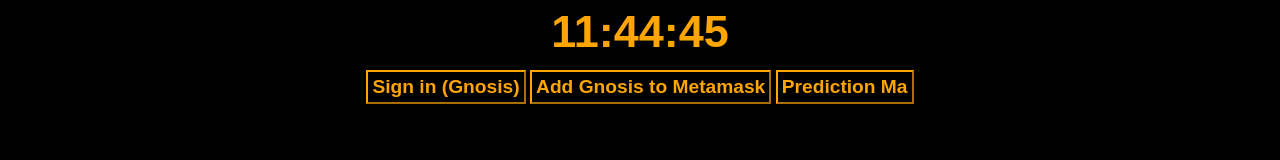
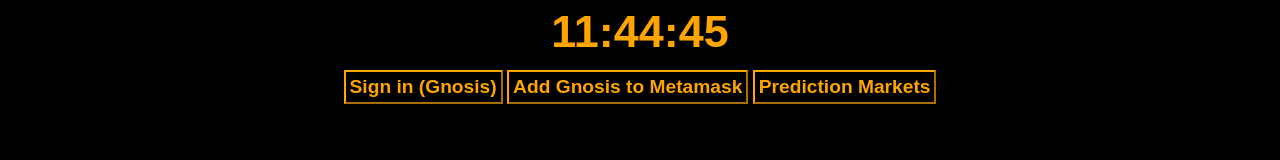
Before and after one commit to antron3000/Hack-The-Hackathon, a plain HTML site: page index.html in a window 1280 px wide. Shown: the part 244-404 px from the top of the page. Drawn offline with nearby package versions, Linux system fonts and the light colour scheme.

Commit message:
Sep 23, 2023, 5:15 PM

```diff
--- a/index.html
+++ b/index.html
@@ -22,7 +22,7 @@
 
         <button onclick="Login()" id="metamaskButton">Sign in (Gnosis)</button>
         <button onclick="addGnosisChainToMetaMask()">Add Gnosis to Metamask</button>
-        <button onclick="addGnosisChainToMetaMask()">Prediction Ma</button>
+        <button>Prediction Markets</button>
     </section>
 
     <section id="Table" class="tokens">
```
